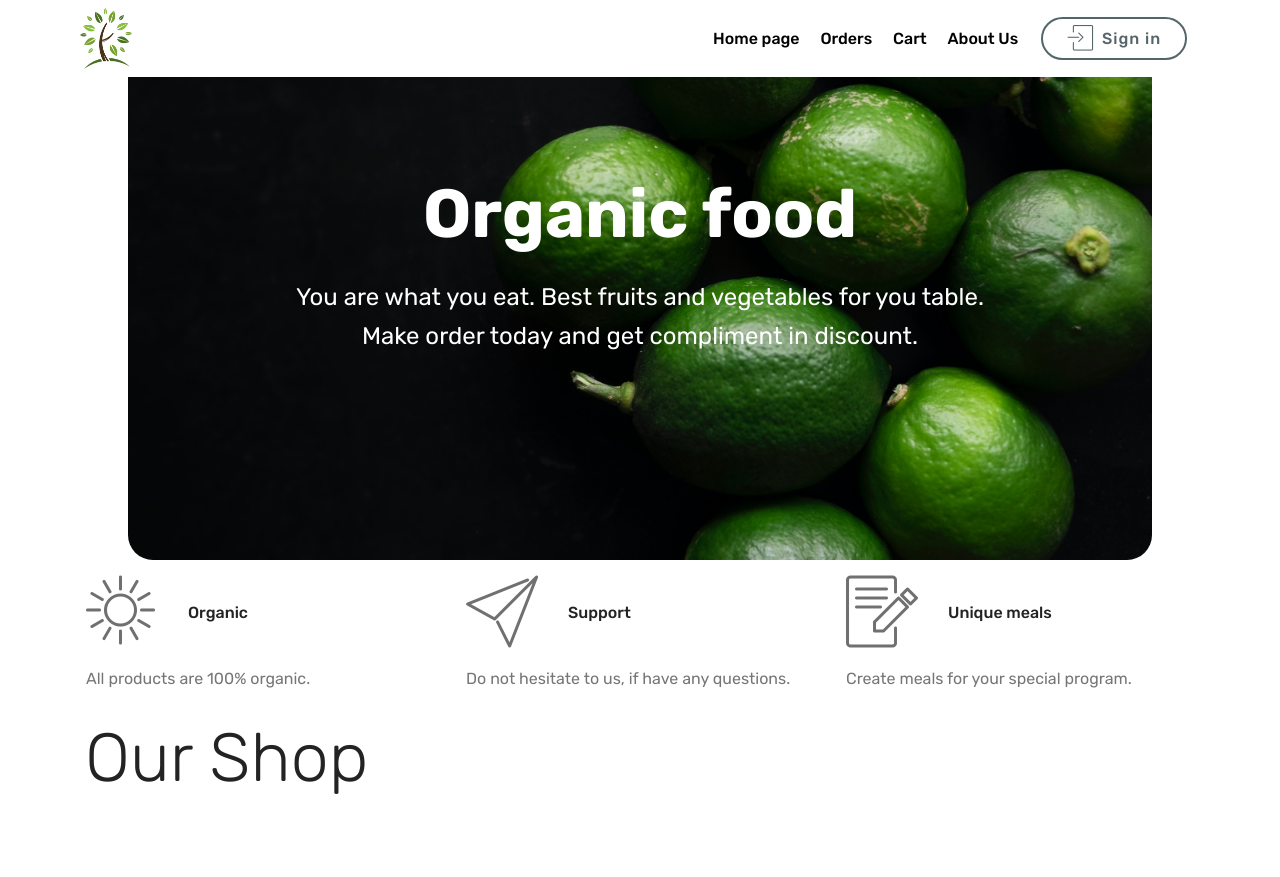
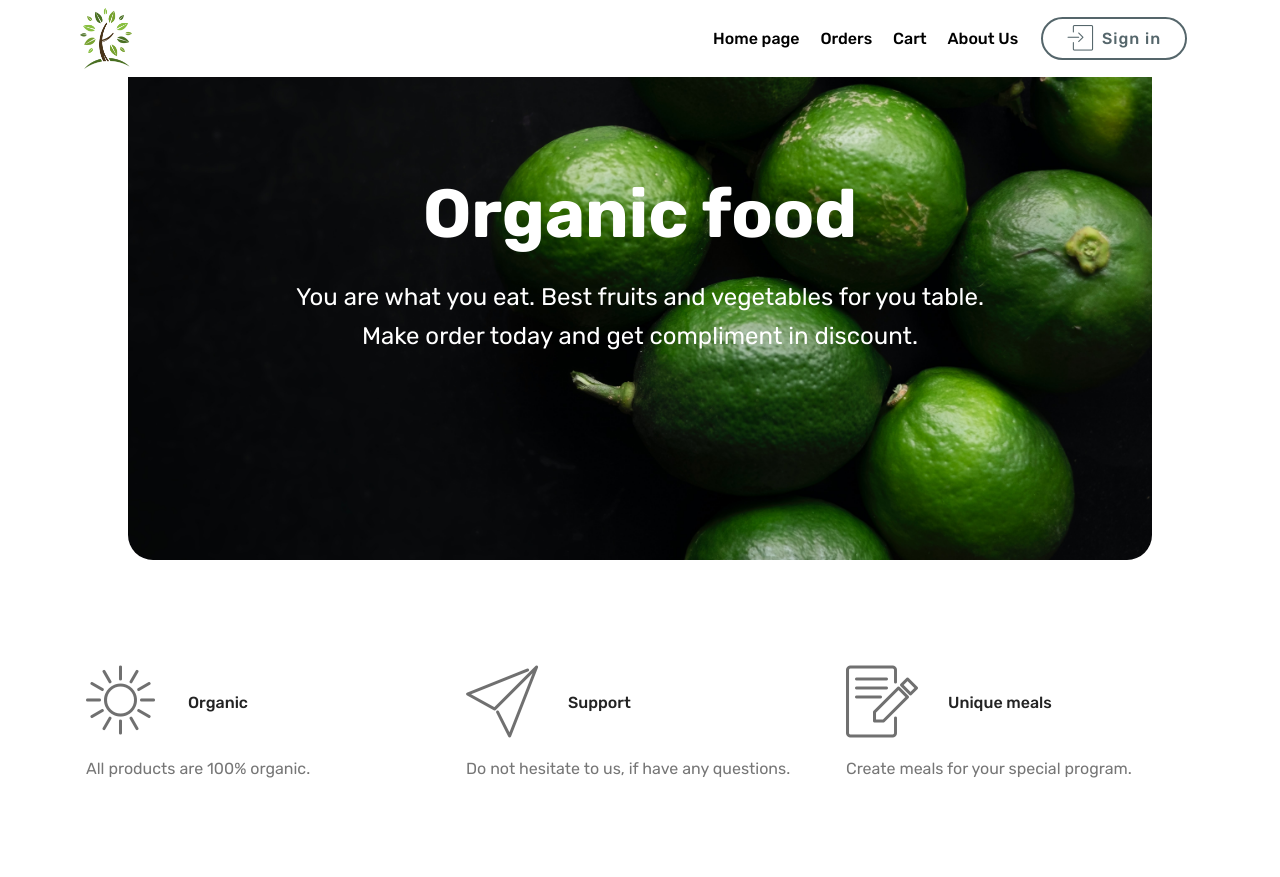
Before and after one commit to Putyak/Ecommerce, a Flask app: page / in a window 1280 px wide. Shown: the top 877 px of the page. Run offline with Flask 2, Linux system fonts and the light colour scheme; data comes from the database, SQL or seed files in the repository; some libraries are stand-ins or nearby versions; some web fonts are replaced.

Commit message:
Landing page start created (small fix) ver.2.1

```diff
--- a/static/assets/mobirise/css/mbr-additional.css
+++ b/static/assets/mobirise/css/mbr-additional.css
@@ -1083,8 +1083,8 @@ section.lazy-placeholder:after {
   border-radius: 25px;
 }
 .cid-szF9wBNiWc {
-  padding-top: 0px;
-  padding-bottom: 0px;
+  padding-top: 90px;
+  padding-bottom: 90px;
   background-color: #ffffff;
 }
 .cid-szF9wBNiWc h4 {
```
